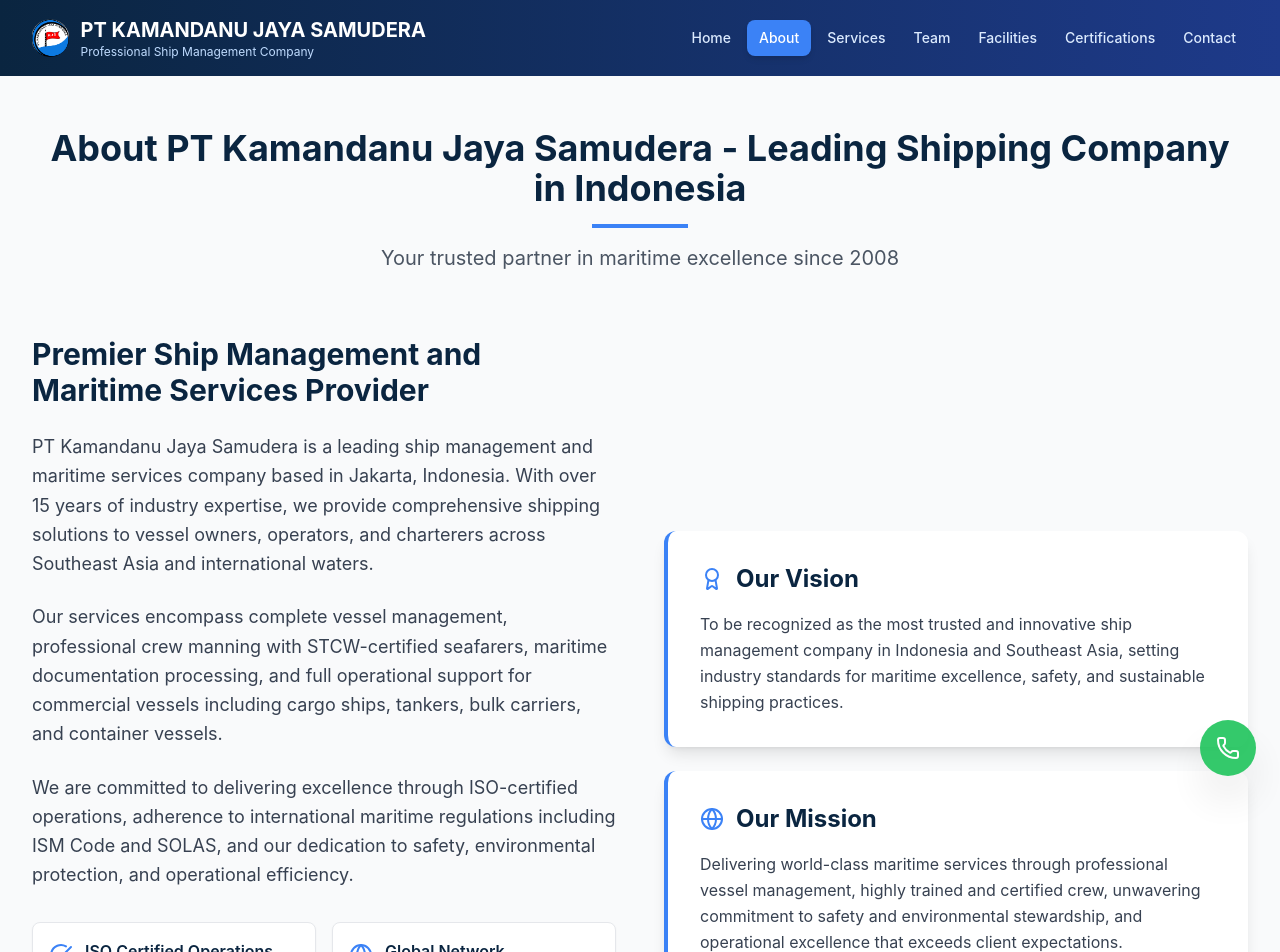
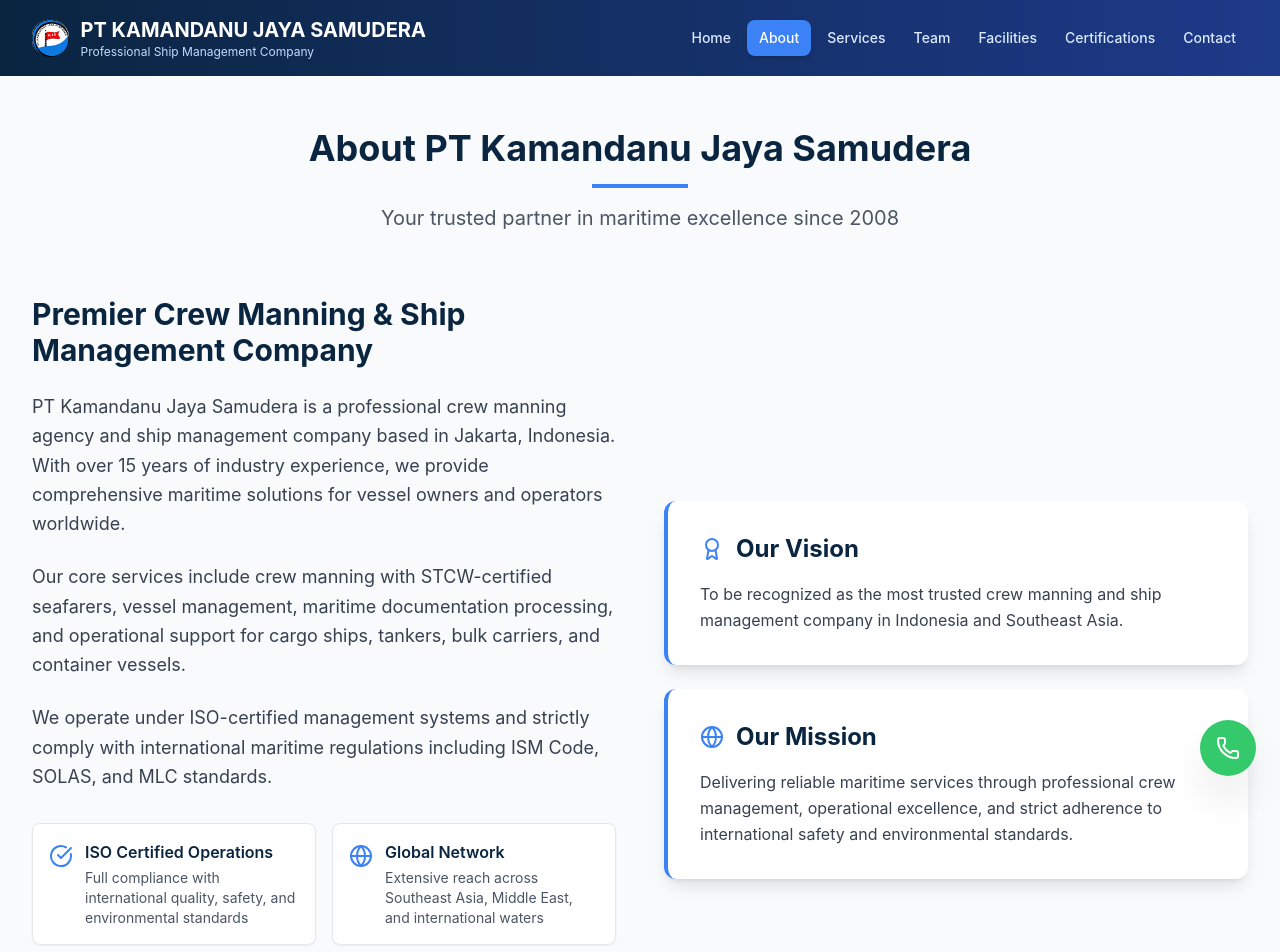
Before and after one commit to FAJRI2378/ptkamandanulogistik, a React (Create React App) app: page /about in a window 1280 px wide. Shown: the top 952 px of the page. Built offline with nearby package versions, Linux system fonts and the light colour scheme.

Commit message:
feat: add Seo component for improved SEO management with React Helmet

```diff
--- a/package.json
+++ b/package.json
@@ -10,6 +10,7 @@
     "lucide-react": "^0.562.0",
     "react": "^19.2.3",
     "react-dom": "^19.2.3",
+    "react-helmet-async": "^2.0.5",
     "react-router-dom": "^7.12.0",
     "react-scripts": "5.0.1",
     "web-vitals": "^2.1.4"
--- /dev/null
+++ b/src/components/Seo.js
@@ -0,0 +1,31 @@
+import React from "react";
+import { Helmet } from "react-helmet-async";
+
+const Seo = ({ title, description, url }) => {
+  const siteName = "PT Kamandanu Jaya Samudera";
+  const baseUrl = "https://ptkamandanujayasamudera.online";
+  const fullUrl = url ? `${baseUrl}${url}` : baseUrl;
+
+  return (
+    <Helmet>
+      <title>{title}</title>
+      <meta name="description" content={description} />
+
+      <link rel="canonical" href={fullUrl} />
+
+      {/* Open Graph */}
+      <meta property="og:title" content={title} />
+      <meta property="og:description" content={description} />
+      <meta property="og:type" content="website" />
+      <meta property="og:url" content={fullUrl} />
+      <meta property="og:site_name" content={siteName} />
+
+      {/* Twitter */}
+      <meta name="twitter:card" content="summary_large_image" />
+      <meta name="twitter:title" content={title} />
+      <meta name="twitter:description" content={description} />
+    </Helmet>
+  );
+};
+
+export default Seo;
--- a/src/index.js
+++ b/src/index.js
@@ -1,17 +1,19 @@
-import React from 'react';
-import ReactDOM from 'react-dom/client';
-import './index.css';
-import App from './App';
-import reportWebVitals from './reportWebVitals';
+import React from "react";
+import ReactDOM from "react-dom/client";
+import "./index.css";
+import App from "./App";
+import reportWebVitals from "./reportWebVitals";
+import { HelmetProvider } from "react-helmet-async";
 
-const root = ReactDOM.createRoot(document.getElementById('root'));
+const root = ReactDOM.createRoot(document.getElementById("root"));
+
 root.render(
   <React.StrictMode>
-    <App />
+    <HelmetProvider>
+      <App />
+    </HelmetProvider>
   </React.StrictMode>
 );
 
-// If you want to start measuring performance in your app, pass a function
-// to log results (for example: reportWebVitals(console.log))
-// or send to an analytics endpoint. Learn more: https://bit.ly/CRA-vitals
+// Optional: performance reporting
 reportWebVitals();
--- a/src/pages/About.js
+++ b/src/pages/About.js
@@ -1,11 +1,11 @@
 import React, { useState, useEffect } from "react";
 import { Award, Globe, Users, CheckCircle } from "lucide-react";
+import Seo from "../components/Seo";
 
 const About = () => {
   const [isVisible, setIsVisible] = useState(false);
 
   useEffect(() => {
-    document.title = "About Us - PT Kamandanu Jaya Samudera";
     setTimeout(() => setIsVisible(true), 100);
   }, []);
 
@@ -13,32 +13,48 @@
     {
       icon: CheckCircle,
       title: "ISO Certified Operations",
-      description: "Full compliance with international quality, safety, and environmental standards",
+      description:
+        "Full compliance with international quality, safety, and environmental standards",
     },
     {
       icon: Globe,
       title: "Global Network",
-      description: "Extensive reach across Southeast Asia, Middle East, and international waters",
+      description:
+        "Extensive reach across Southeast Asia, Middle East, and international waters",
     },
     {
       icon: Users,
       title: "Expert Team",
-      description: "Highly experienced maritime professionals and certified seafarers",
+      description:
+        "Highly experienced maritime professionals and STCW-certified seafarers",
     },
     {
       icon: Award,
       title: "Proven Track Record",
-      description: "Over 15 years of excellence in ship management and maritime services",
+      description:
+        "Over 15 years of excellence in crew manning and ship management services",
     },
   ];
 
   return (
+    <>
+      {/* ✅ SEO META */}
+      <Seo
+        title="About Us - PT Kamandanu Jaya Samudera | Crew Manning Agency"
+        description="PT Kamandanu Jaya Samudera is a trusted crew manning agency and ship management company in Indonesia, providing certified seafarers and professional maritime services since 2008."
+        url="/about"
+      />
+
       <section className="py-20 bg-gray-50 min-h-screen pt-32">
         <div className="max-w-7xl mx-auto px-4 sm:px-6 lg:px-8">
-        <div className={`text-center mb-16 ${isVisible ? "slide-in-bottom" : "opacity-0"}`}>
-          <h2 className="text-3xl md:text-4xl font-bold text-[#0A2540] mb-4">
-            About PT Kamandanu Jaya Samudera - Leading Shipping Company in Indonesia
-          </h2>
+          <div
+            className={`text-center mb-16 ${
+              isVisible ? "slide-in-bottom" : "opacity-0"
+            }`}
+          >
+            <h1 className="text-3xl md:text-4xl font-bold text-[#0A2540] mb-4">
+              About PT Kamandanu Jaya Samudera
+            </h1>
             <div className="w-24 h-1 bg-blue-500 mx-auto mb-4" />
             <p className="text-xl text-gray-600 max-w-3xl mx-auto">
               Your trusted partner in maritime excellence since 2008
@@ -46,26 +62,29 @@
           </div>
 
           <div className="grid lg:grid-cols-2 gap-12 items-center mb-16">
-          <div className={`${isVisible ? "slide-in-left" : "opacity-0"}`}>
-            <h3 className="text-2xl md:text-3xl font-bold text-[#0A2540] mb-6">
-              Premier Ship Management and Maritime Services Provider
-            </h3>
+            <div className={isVisible ? "slide-in-left" : "opacity-0"}>
+              <h2 className="text-2xl md:text-3xl font-bold text-[#0A2540] mb-6">
+                Premier Crew Manning & Ship Management Company
+              </h2>
+
               <p className="text-gray-700 mb-6 leading-relaxed text-lg">
-              PT Kamandanu Jaya Samudera is a leading ship management and maritime services
-              company based in Jakarta, Indonesia. With over 15 years of industry expertise, we
-              provide comprehensive shipping solutions to vessel owners, operators, and charterers
-              across Southeast Asia and international waters.
+                PT Kamandanu Jaya Samudera is a professional crew manning agency
+                and ship management company based in Jakarta, Indonesia. With
+                over 15 years of industry experience, we provide comprehensive
+                maritime solutions for vessel owners and operators worldwide.
               </p>
+
               <p className="text-gray-700 mb-6 leading-relaxed text-lg">
-              Our services encompass complete vessel management, professional crew manning with
-              STCW-certified seafarers, maritime documentation processing, and full operational
-              support for commercial vessels including cargo ships, tankers, bulk carriers, and
-              container vessels.
+                Our core services include crew manning with STCW-certified
+                seafarers, vessel management, maritime documentation processing,
+                and operational support for cargo ships, tankers, bulk carriers,
+                and container vessels.
               </p>
+
               <p className="text-gray-700 mb-6 leading-relaxed text-lg">
-              We are committed to delivering excellence through ISO-certified operations, adherence
-              to international maritime regulations including ISM Code and SOLAS, and our dedication
-              to safety, environmental protection, and operational efficiency.
+                We operate under ISO-certified management systems and strictly
+                comply with international maritime regulations including ISM
+                Code, SOLAS, and MLC standards.
               </p>
 
               <div className="grid sm:grid-cols-2 gap-4 mt-8">
@@ -80,8 +99,12 @@
                     >
                       <Icon className="h-6 w-6 text-blue-500 mt-1 flex-shrink-0" />
                       <div>
-                      <h4 className="font-semibold text-[#0A2540] mb-1">{item.title}</h4>
-                      <p className="text-gray-600 text-sm">{item.description}</p>
+                        <h3 className="font-semibold text-[#0A2540] mb-1">
+                          {item.title}
+                        </h3>
+                        <p className="text-gray-600 text-sm">
+                          {item.description}
+                        </p>
                       </div>
                     </div>
                   );
@@ -90,35 +113,34 @@
             </div>
 
             <div className={`space-y-6 ${isVisible ? "slide-in-right" : "opacity-0"}`}>
-            <div className="bg-white p-8 rounded-xl shadow-lg border-l-4 border-blue-500 hover:shadow-xl transition-all duration-500 hover:scale-105">
-              <h4 className="text-2xl font-bold text-[#0A2540] mb-4 flex items-center">
+              <div className="bg-white p-8 rounded-xl shadow-lg border-l-4 border-blue-500">
+                <h3 className="text-2xl font-bold text-[#0A2540] mb-4 flex items-center">
                   <Award className="h-6 w-6 mr-3 text-blue-500" />
                   Our Vision
-              </h4>
+                </h3>
                 <p className="text-gray-700 leading-relaxed">
-                To be recognized as the most trusted and innovative ship management company in
-                Indonesia and Southeast Asia, setting industry standards for maritime excellence,
-                safety, and sustainable shipping practices.
+                  To be recognized as the most trusted crew manning and ship
+                  management company in Indonesia and Southeast Asia.
                 </p>
               </div>
 
-            <div className="bg-white p-8 rounded-xl shadow-lg border-l-4 border-blue-500 hover:shadow-xl transition-all duration-500 hover:scale-105">
-              <h4 className="text-2xl font-bold text-[#0A2540] mb-4 flex items-center">
+              <div className="bg-white p-8 rounded-xl shadow-lg border-l-4 border-blue-500">
+                <h3 className="text-2xl font-bold text-[#0A2540] mb-4 flex items-center">
                   <Globe className="h-6 w-6 mr-3 text-blue-500" />
                   Our Mission
-              </h4>
+                </h3>
                 <p className="text-gray-700 leading-relaxed">
-                Delivering world-class maritime services through professional vessel management,
-                highly trained and certified crew, unwavering commitment to safety and environmental
-                stewardship, and operational excellence that exceeds client expectations.
+                  Delivering reliable maritime services through professional
+                  crew management, operational excellence, and strict adherence
+                  to international safety and environmental standards.
                 </p>
               </div>
             </div>
           </div>
         </div>
 
-      <style>
-        {`
+        {/* Animations */}
+        <style>{`
           @keyframes slide-in-left {
             from { transform: translateX(-100px); opacity: 0; }
             to { transform: translateX(0); opacity: 1; }
@@ -143,9 +165,9 @@
           .stagger-2 { animation-delay: 0.2s; }
           .stagger-3 { animation-delay: 0.3s; }
           .stagger-4 { animation-delay: 0.4s; }
-        `}
-      </style>
+        `}</style>
       </section>
+    </>
   );
 };
 
```
Also changed, not shown: public/apple-touch-icon.png (added), 1 other file (tests, documents, lock files or other folders). Lines whose indentation alone changed are shown as unchanged.
